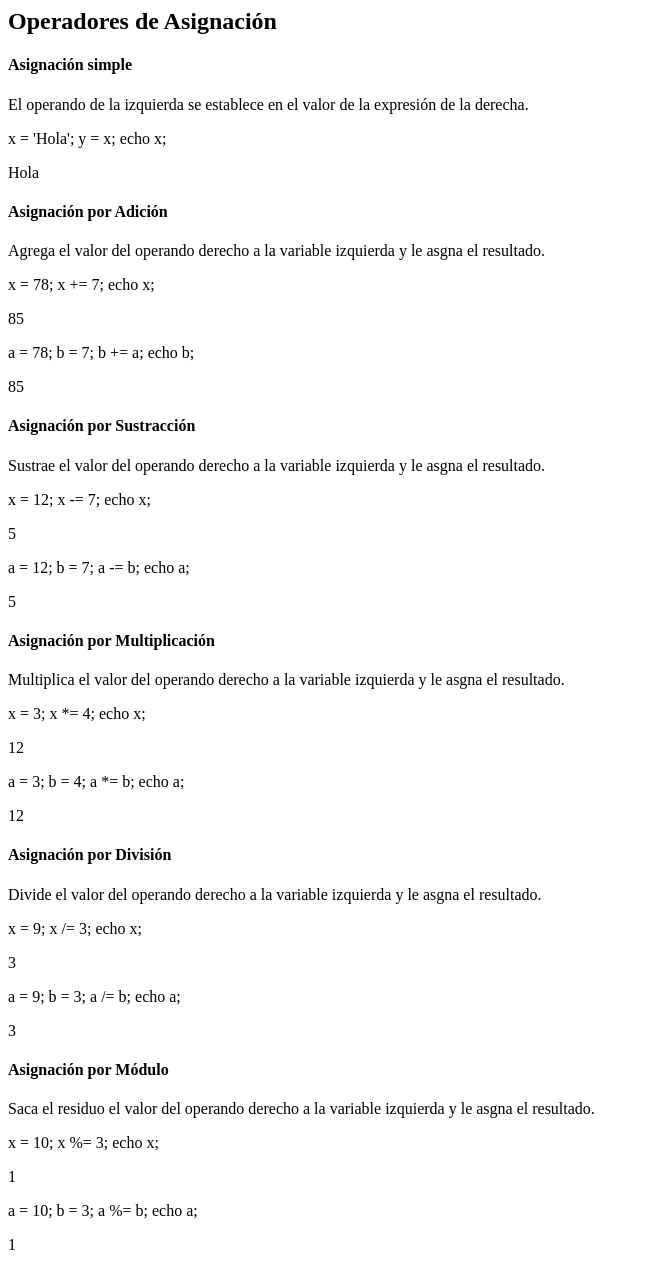
After one commit to Danilo2981/diplomadoPHP, a PHP site: page /asignacion.php in a window 1280 px wide. The commit adds this page. Shown: the whole page, without its empty margins (0-649 px from the left). Run offline with PHP 8.4, Linux system fonts and the light colour scheme.

Commit message:
Operadores de Asignación

```diff
--- a/operadores/aritmericos.php
+++ b/operadores/aritmericos.php
@@ -1,4 +1,6 @@
 <?php
+
+echo "<h2>Operadores Aritméticos</h2>";
 
 echo "<h4>Cambio de signo</h4>";
 
--- /dev/null
+++ b/operadores/asignacion.php
@@ -0,0 +1,133 @@
+<?php
+
+echo "<h2>Operadores de Asignación</h2>";
+
+echo "<h4>Asignación simple</h4>";
+echo "<p>El operando de la izquierda se establece en el valor de la expresión de la derecha.</p>";
+
+$x = 78;
+$y = "Diego";
+$z = true;
+
+echo "<p>x = 'Hola';
+y = x;
+echo x;</p>";
+
+$x = 'Hola';
+$y = $x;
+echo $x;
+
+echo "<h4>Asignación por Adición</h4>";
+echo "<p>Agrega el valor del operando derecho a la variable izquierda y le asgna el resultado.</p>";
+
+echo "<p>x = 78;
+x += 7;
+echo x;</p>";
+
+$x = 78;
+$x += 7;
+echo $x;
+
+echo "<p>a = 78;
+b = 7;
+b += a;
+echo b;</p>";
+
+$a = 78;
+$b = 7;
+
+$b += $a;
+
+echo $b;
+
+echo "<h4>Asignación por Sustracción</h4>";
+echo "<p>Sustrae el valor del operando derecho a la variable izquierda y le asgna el resultado.</p>";
+
+echo "<p>x = 12;
+x -= 7;
+echo x;</p>";
+
+$x = 12;
+$x -= 7;
+echo $x;
+
+echo "<p>a = 12;
+b = 7;
+a -= b;
+echo a;</p>";
+
+$a = 12;
+$b = 7;
+
+$a -= $b;
+
+echo $a;
+
+echo "<h4>Asignación por Multiplicación</h4>";
+echo "<p>Multiplica el valor del operando derecho a la variable izquierda y le asgna el resultado.</p>";
+
+echo "<p>x = 3;
+x *= 4;
+echo x;</p>";
+
+$x = 3;
+$x *= 4;
+echo $x;
+
+echo "<p>a = 3;
+b = 4;
+a *= b;
+echo a;</p>";
+
+$a = 3;
+$b = 4;
+
+$a *= $b;
+
+echo $a;
+
+echo "<h4>Asignación por División</h4>";
+echo "<p>Divide el valor del operando derecho a la variable izquierda y le asgna el resultado.</p>";
+
+echo "<p>x = 9;
+x /= 3;
+echo x;</p>";
+
+$x = 9;
+$x /= 3;
+echo $x;
+
+echo "<p>a = 9;
+b = 3;
+a /= b;
+echo a;</p>";
+
+$a = 9;
+$b = 3;
+
+$a /= $b;
+
+echo $a;
+
+echo "<h4>Asignación por Módulo</h4>";
+echo "<p>Saca el residuo el valor del operando derecho a la variable izquierda y le asgna el resultado.</p>";
+
+echo "<p>x = 10;
+x %= 3;
+echo x;</p>";
+
+$x = 10;
+$x %= 3;
+echo $x;
+
+echo "<p>a = 10;
+b = 3;
+a %= b;
+echo a;</p>";
+
+$a = 10;
+$b = 3;
+
+$a %= $b;
+
+echo $a;
```
